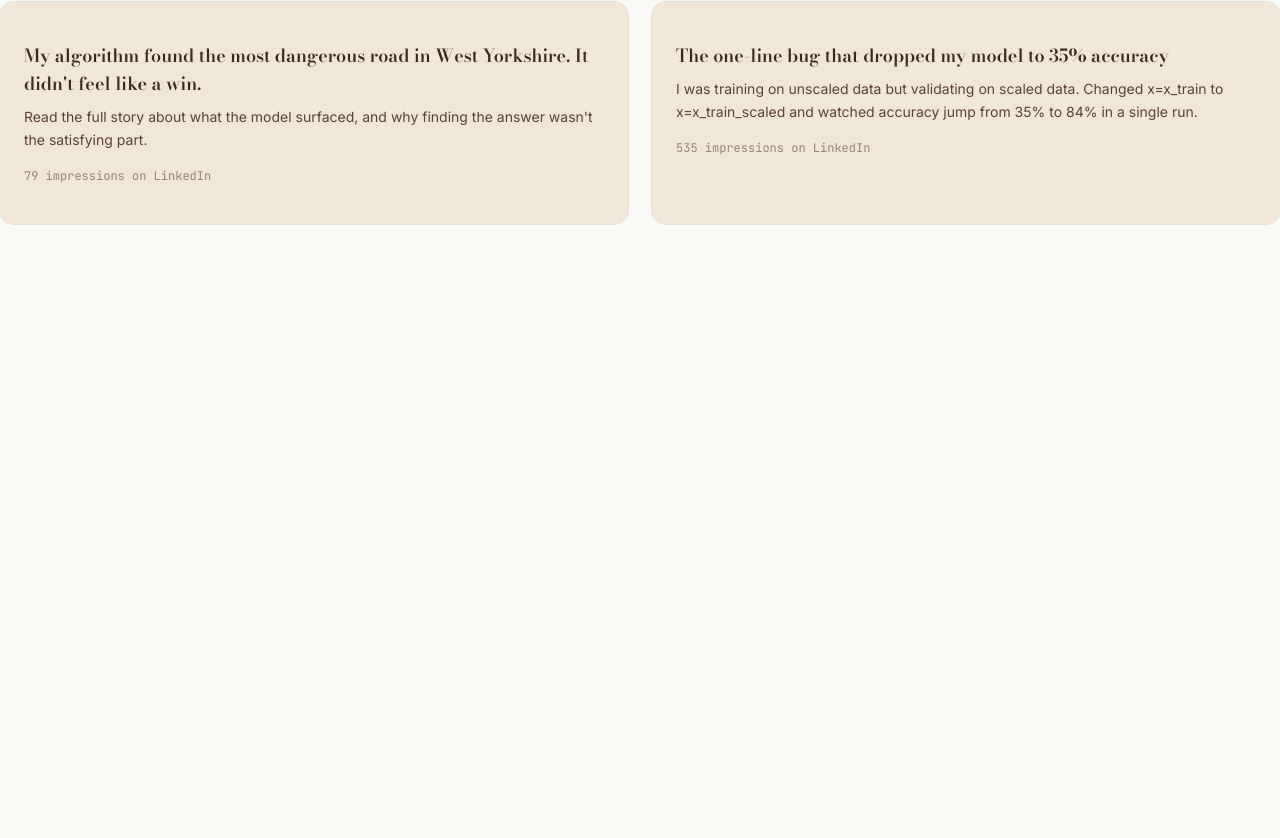
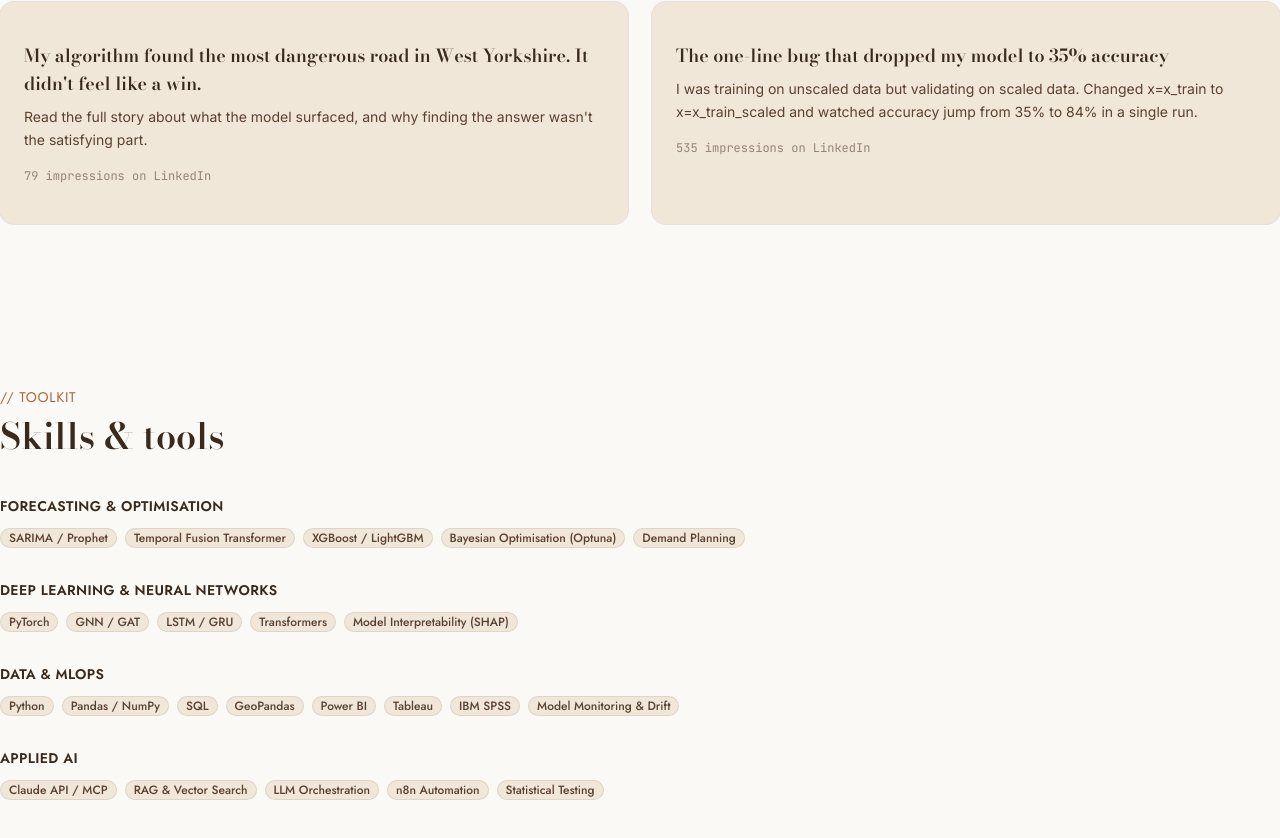
Before and after one commit to Laud1ens/portfolio-next, a Next.js app: page / in a window 1280 px wide. Shown: the part 4937-5775 px from the top of the page. Before the commit the page ends 5241 px from the top, so only its background shows below. Built offline with nearby package versions, Linux system fonts and the light colour scheme.

Commit message:
Add skills section

```diff
--- a/app/page.tsx
+++ b/app/page.tsx
@@ -4,6 +4,7 @@ import { About } from "@/components/sections/about";
 import { Experience } from "@/components/sections/experience";
 import { Projects } from "@/components/sections/projects";
 import { Writing } from "@/components/sections/writing";
+import { Skills } from "@/components/sections/skills";
 
 export default function Home() {
   return (
@@ -15,6 +16,7 @@ export default function Home() {
         <Experience />
         <Projects />
         <Writing />
+        <Skills />
       </main>
     </>
   );
--- /dev/null
+++ b/components/sections/skills.tsx
@@ -0,0 +1,35 @@
+import { skillGroups } from "@/lib/content";
+import { Badge } from "@/components/ui/badge";
+
+export function Skills() {
+  return (
+    <section id="skills" className="py-20">
+      <div className="mb-10">
+        <span className="font-label text-sm uppercase tracking-wider text-rust">{"// Toolkit"}</span>
+        <h2 className="mt-2 font-display text-3xl font-semibold text-brown-deep md:text-4xl">
+          Skills &amp; tools
+        </h2>
+      </div>
+      <div className="space-y-8">
+        {skillGroups.map((group) => (
+          <div key={group.title}>
+            <h4 className="mb-3 font-label text-sm font-semibold uppercase tracking-wide text-brown-deep">
+              {group.title}
+            </h4>
+            <div className="flex flex-wrap gap-2">
+              {group.skills.map((skill) => (
+                <Badge
+                  key={skill}
+                  variant="secondary"
+                  className="border border-brown-deep/10 bg-cream font-label text-brown"
+                >
+                  {skill}
+                </Badge>
+              ))}
+            </div>
+          </div>
+        ))}
+      </div>
+    </section>
+  );
+}
```
Also changed, not shown: 1 other file (tests, documents, lock files or other folders).
